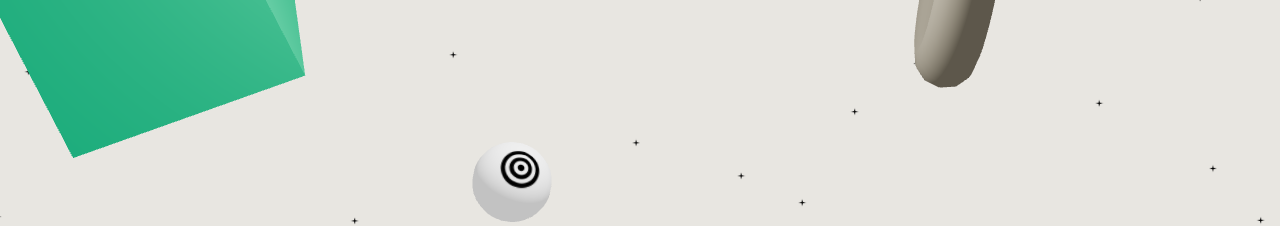
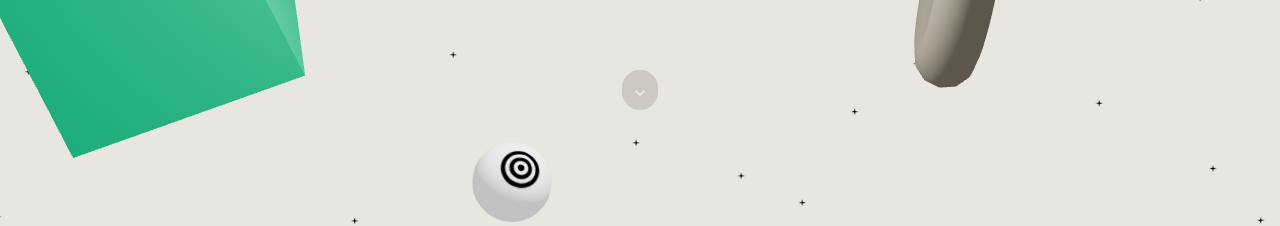
Before and after one commit to theonlynanu/website, a Next.js app: page / in a window 1280 px wide. Shown: the part 486-712 px from the top of the page. Built offline with nearby package versions, Linux system fonts and the light colour scheme; a web font is replaced by a local one.

Commit message:
Add transient 'scroll down' indicator in Hero

```diff
--- a/src/app/_components/Hero.tsx
+++ b/src/app/_components/Hero.tsx
@@ -9,6 +9,7 @@ import Stars from "./Stars";
 import { TypeAnimation } from "react-type-animation";
 import Eyeball from "./Eyeball";
 import { montaga } from "../../fonts";
+import { motion } from "framer-motion";
 
 export default function Hero() {
   const { width, height } = useWindowDimensions();
@@ -75,6 +76,30 @@ export default function Hero() {
           speed={60}
         />
       </span>
+      <motion.div
+        className="pxy absolute bottom-48 left-0 right-0 mx-auto w-fit rounded-full bg-standard-700 px-2 py-1 text-center text-2xl text-standard-100 opacity-35"
+        animate={{ opacity: [null, 0.5, 0] }}
+        initial={{ opacity: 0 }}
+        transition={{
+          delay: 5,
+          duration: 5,
+          times: [0, 0.8, 1],
+          repeat: 5,
+          repeatDelay: 10,
+        }}
+      >
+        <motion.div
+          animate={{ y: [0, -8, -15] }}
+          transition={{
+            repeat: 60,
+            repeatType: "reverse",
+            times: [0, 0.3, 1],
+            duration: 1,
+          }}
+        >
+          ⌄
+        </motion.div>
+      </motion.div>
       {
         // TODO - May want to externalize SVG waves
       }
```
